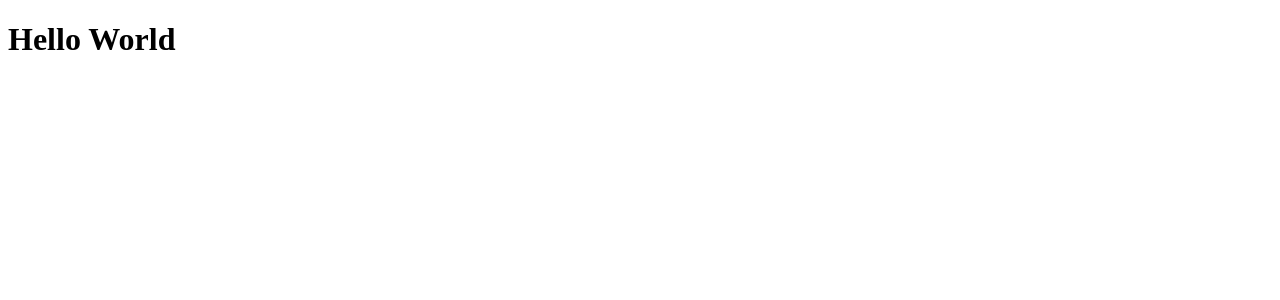
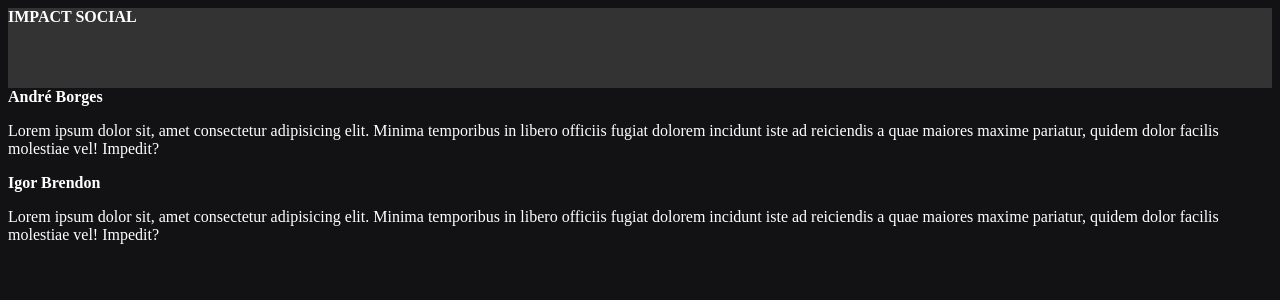
Before and after one commit to borgesds/Projeto_Impact_social_rede, a React (Vite) app: page / in a window 1280 px wide. Shown: the top 300 px of the page. Built offline with nearby package versions, Linux system fonts and the light colour scheme.

Commit message:
up Components

```diff
--- a/src/App.jsx
+++ b/src/App.jsx
@@ -1,7 +1,22 @@
-function App() {
+import { Header } from './components/Header'
+import { Post } from './post'
+
+import './styles.css'
+
+export function App() {
   return (
-    <h1>Hello World</h1>
+    <div>
+      <Header />
+
+      <Post
+        author="André Borges"
+        content="Lorem ipsum dolor sit, amet consectetur adipisicing elit. Minima temporibus in libero officiis fugiat dolorem incidunt iste ad reiciendis a quae maiores maxime pariatur, quidem dolor facilis molestiae vel! Impedit?"
+      />
+
+      <Post
+        author="Igor Brendon"
+        content="Lorem ipsum dolor sit, amet consectetur adipisicing elit. Minima temporibus in libero officiis fugiat dolorem incidunt iste ad reiciendis a quae maiores maxime pariatur, quidem dolor facilis molestiae vel! Impedit?"
+      />
+    </div>
   )
 }
-
-export default App
--- /dev/null
+++ b/src/components/Header.jsx
@@ -0,0 +1,9 @@
+import styles from './Header.module.css'
+
+export function Header() {
+    return (
+        <header className={styles.header}>
+            <strong>IMPACT SOCIAL</strong>
+        </header>
+    )
+}
--- /dev/null
+++ b/src/components/Header.module.css
@@ -0,0 +1,4 @@
+.header {
+    background: #333;
+    height: 80px;
+}
--- a/src/main.jsx
+++ b/src/main.jsx
@@ -1,6 +1,6 @@
 import React from 'react'
 import ReactDOM from 'react-dom/client'
-import App from './App'
+import { App } from './App'
 
 ReactDOM.createRoot(document.getElementById('root')).render(
   <React.StrictMode>
--- /dev/null
+++ b/src/post.jsx
@@ -0,0 +1,9 @@
+export function Post(props) {
+    return (
+        <div>
+            <strong>{props.author}</strong>
+            <p>{props.content}</p>
+        </div>
+
+    )
+}
--- /dev/null
+++ b/src/styles.css
@@ -0,0 +1,4 @@
+body {
+    background: #121214;
+    color: #fff;
+}
```
